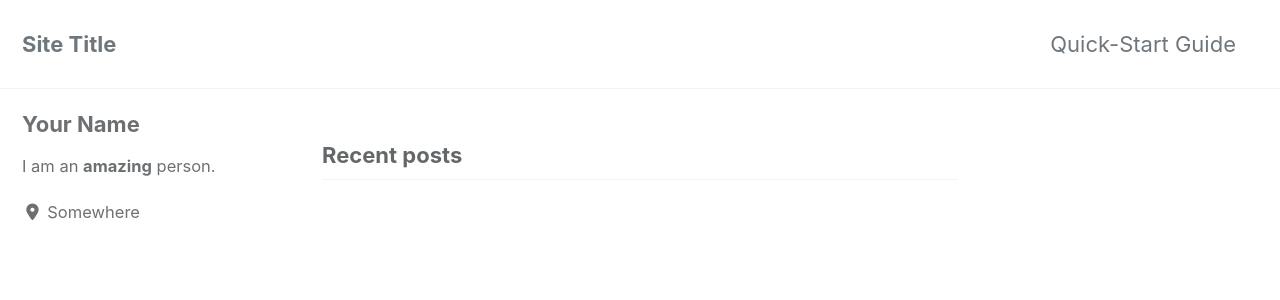
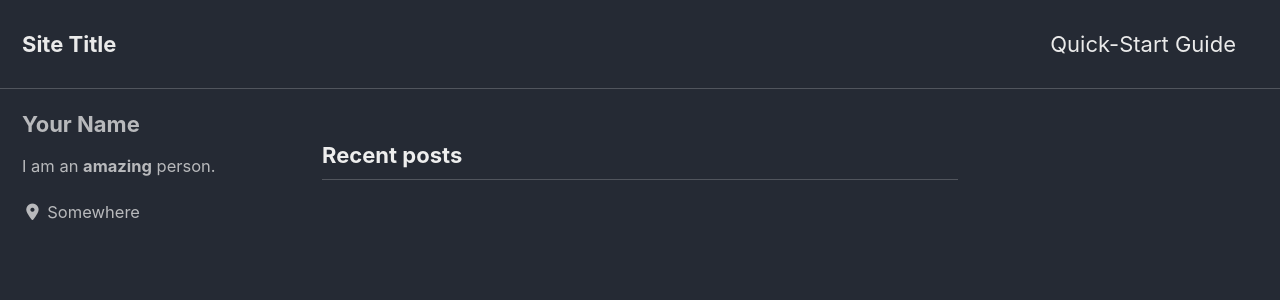
Before and after one commit to dennisfarmer/dennisfarmer.github.io, a Jekyll site: the page built from index.html, in a window 1280 px wide and 900 px high. Shown: the top 300 px of the window. Built offline with Jekyll 4.4.1, drawn with Linux system fonts in a browser that asks for light colours; cached includes are drawn as plain includes; nearby versions of some CDN libraries; the list of posts is cut into pages by our own code.

```diff
--- a/_config.yml
+++ b/_config.yml
@@ -10,9 +10,13 @@
 # Review documentation to determine if you should use `theme` or `remote_theme`
 # https://mmistakes.github.io/minimal-mistakes/docs/quick-start-guide/#installing-the-theme
 
+
+github: [metadata]
+
+
 # theme                  : "minimal-mistakes-jekyll"
 # remote_theme           : "mmistakes/minimal-mistakes"
-minimal_mistakes_skin    : "default" # "air", "aqua", "contrast", "dark", "dirt", "neon", "mint", "plum", "sunrise"
+minimal_mistakes_skin    : "dark" #"default", "air", "aqua", "contrast", "dark", "dirt", "neon", "mint", "plum", "sunrise"
 
 # Site Settings
 locale                   : "en-US"
```
Also changed, not shown: Gemfile.lock (added), 14 other files.
